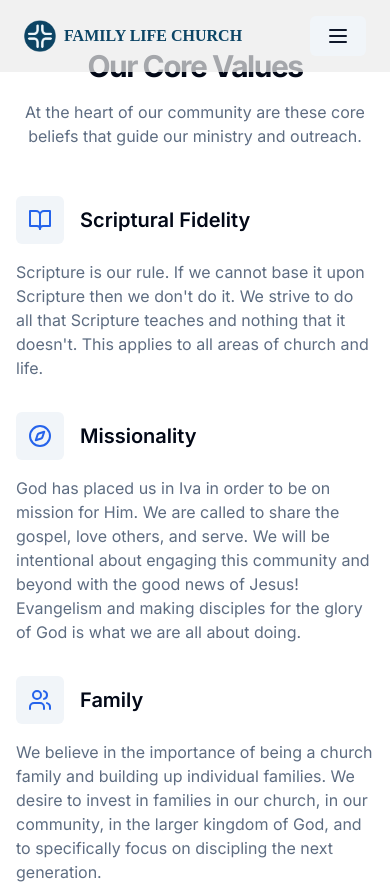
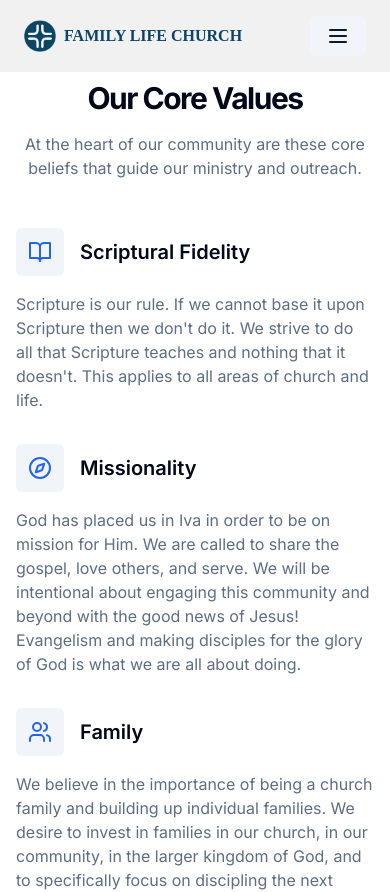
Before and after one commit to aberry520/family-life, a Next.js app: page /about in a window 390 px wide. Shown: the top 892 px of the page. Built offline with nearby package versions, Linux system fonts and the light colour scheme; a web font is replaced by a local one.

Commit message:
values padding for mobile

```diff
--- a/src/components/values.tsx
+++ b/src/components/values.tsx
@@ -2,7 +2,7 @@ export default function Values() {
   return (
     <section
       id="values"
-      className="w-full py-12 md:py-24 lg:py-32 xl:py-48 justify-center flex">
+      className="w-full py-20 md:py-24 lg:py-32 xl:py-48 justify-center flex">
       <div className="container grid gap-12 px-4 md:px-6">
         <div className="grid gap-4 text-center">
           <h2 className="text-3xl font-bold tracking-tighter sm:text-4xl md:text-5xl lg:text-6xl/none">
```
